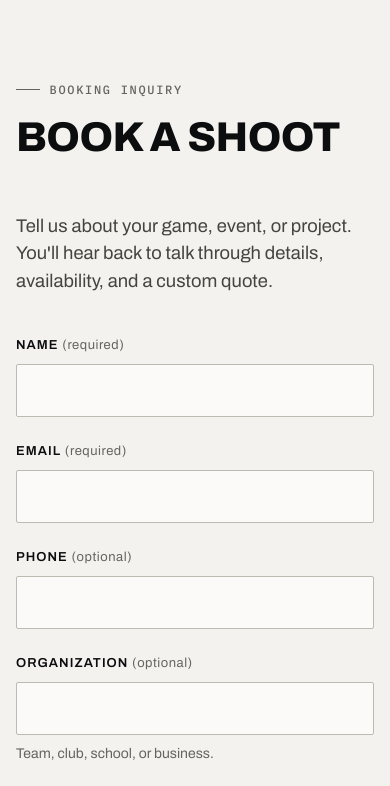
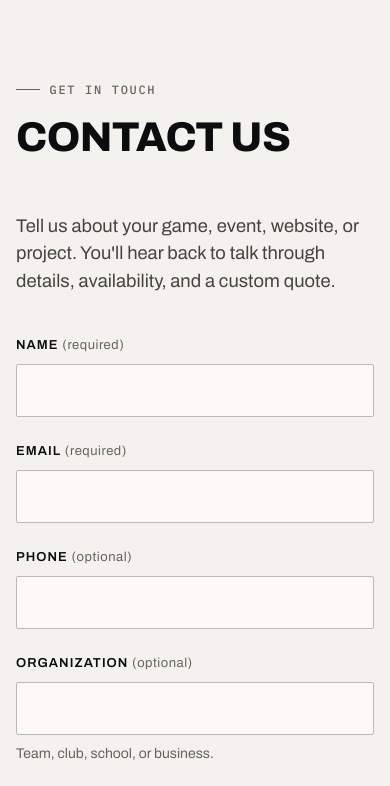
Before and after one commit to Haydenp0130/pyn-visuals-site, a plain HTML site: page contact.html in a window 390 px wide. Shown: the part 58-844 px from the top of the page. Drawn offline with Linux system fonts and the light colour scheme.

Commit message:
Rename "Book a Shoot" to "Contact Us" sitewide
The contact page now serves both photo/video and web design, so the
header, mobile menu, hero and CTA buttons say "Contact Us", the
contact page is titled "Contact us", and the footer link and inquiry
email subject are no longer shoot-specific.

Co-Authored-By: Claude Opus 5.5 <noreply@anthropic.com>

```diff
--- a/contact.html
+++ b/contact.html
@@ -3,15 +3,15 @@
 <head>
   <meta charset="utf-8" />
   <meta name="viewport" content="width=device-width, initial-scale=1" />
-  <title>Book a Shoot | Pyn Visuals</title>
-  <meta name="description" content="Send a booking inquiry to Pyn Visuals for sports, lacrosse, business, or custom photo and video projects, or web design and marketing, in Kennewick, the Tri-Cities, or on location." />
+  <title>Contact Us | Pyn Visuals</title>
+  <meta name="description" content="Contact Pyn Visuals about sports, lacrosse, business, or custom photo and video projects, or web design and marketing, in Kennewick, the Tri-Cities, or on location." />
   <meta name="theme-color" content="#f4f2ee" />
   <link rel="icon" type="image/png" sizes="32x32" href="assets/favicon-32.png" />
   <link rel="apple-touch-icon" href="assets/apple-touch-icon.png" />
   <meta property="og:site_name" content="Pyn Visuals" />
   <meta property="og:type" content="website" />
-  <meta property="og:title" content="Book a Shoot | Pyn Visuals" />
-  <meta property="og:description" content="Send a booking inquiry for sports, lacrosse, business, or custom photo and video projects, or web design and marketing." />
+  <meta property="og:title" content="Contact Us | Pyn Visuals" />
+  <meta property="og:description" content="Get in touch about sports, lacrosse, business, or custom photo and video projects, or web design and marketing." />
   <meta property="og:url" content="https://haydenp0130.github.io/pyn-visuals-site/contact.html" />
   <meta property="og:image" content="https://haydenp0130.github.io/pyn-visuals-site/assets/social/og-image.jpg" />
   <meta property="og:image:alt" content="Pyn Visuals logo and name on a warm white background." />
@@ -33,10 +33,10 @@
 
   <main id="main">
     <header class="container page-intro">
-      <p class="eyebrow">Booking inquiry</p>
+      <p class="eyebrow">Get in touch</p>
       <div class="page-intro__row">
-        <h1 class="display">Book a shoot</h1>
-        <p class="lede">Tell us about your game, event, or project. You'll hear back to talk through details, availability, and a custom quote.</p>
+        <h1 class="display">Contact us</h1>
+        <p class="lede">Tell us about your game, event, website, or project. You'll hear back to talk through details, availability, and a custom quote.</p>
       </div>
     </header>
 
--- a/js/components.js
+++ b/js/components.js
@@ -49,7 +49,7 @@
             <a class="brand" href="index.html" aria-label="${esc(b.name)}, home">${brandMarkup(true)}</a>
             <nav class="nav" aria-label="Main">
               <ul class="nav__list">${navLinks}</ul>
-              <a class="btn btn--sm" href="contact.html">Book a Shoot</a>
+              <a class="btn btn--sm" href="contact.html">Contact Us</a>
             </nav>
             <button class="menu-toggle" type="button" aria-expanded="false" aria-controls="mobile-menu">
               <span class="menu-toggle__label">Menu</span><span class="menu-toggle__icon" aria-hidden="true"></span>
@@ -61,7 +61,7 @@
             <ul class="mobile-menu__list">${mobileLinks}</ul>
           </nav>
           <div class="mobile-menu__foot">
-            <a class="btn" href="contact.html">Book a Shoot</a>
+            <a class="btn" href="contact.html">Contact Us</a>
             <div class="mobile-menu__contact mono">
               <a href="tel:${esc(b.phoneHref)}">${esc(b.phoneDisplay)}</a>
               <a href="${esc(b.instagramUrl)}" target="_blank" rel="noopener">Instagram ${esc(b.instagramHandle)}</a>
@@ -115,7 +115,7 @@
               <ul>
                 <li><a href="tel:${esc(b.phoneHref)}">${esc(b.phoneDisplay)}</a></li>
                 <li><a href="${esc(b.instagramUrl)}" target="_blank" rel="noopener">Instagram ${esc(b.instagramHandle)}</a></li>
-                <li><a href="contact.html">Booking inquiry</a></li>
+                <li><a href="contact.html">Contact us</a></li>
               </ul>
             </div>
           </div>
--- a/js/inquiry-form.js
+++ b/js/inquiry-form.js
@@ -1,5 +1,5 @@
 /* =========================================================================
-   BOOKING INQUIRY FORM
+   CONTACT / INQUIRY FORM
    -------------------------------------------------------------------------
    IMPORTANT: This is a static site with no backend. The form can only
    deliver messages once a form service endpoint is set in js/config.js
@@ -109,7 +109,7 @@
     const dates = [f.dateStart.value, f.dateEnd.value].filter(Boolean).join(" to ") || "Not set";
     const opt = (label, v) => (v.trim() ? `${label}: ${v.trim()}` : null);
     return [
-      `Booking inquiry for ${b.name}`,
+      `New inquiry for ${b.name}`,
       opt("Name", f.name.value),
       opt("Email", f.email.value),
       opt("Phone", f.phone.value),
```
Also changed, not shown: about.html (+1 -1 lines), index.html (+1 -1 lines), portfolio.html (+1 -1 lines), 1 other file.
